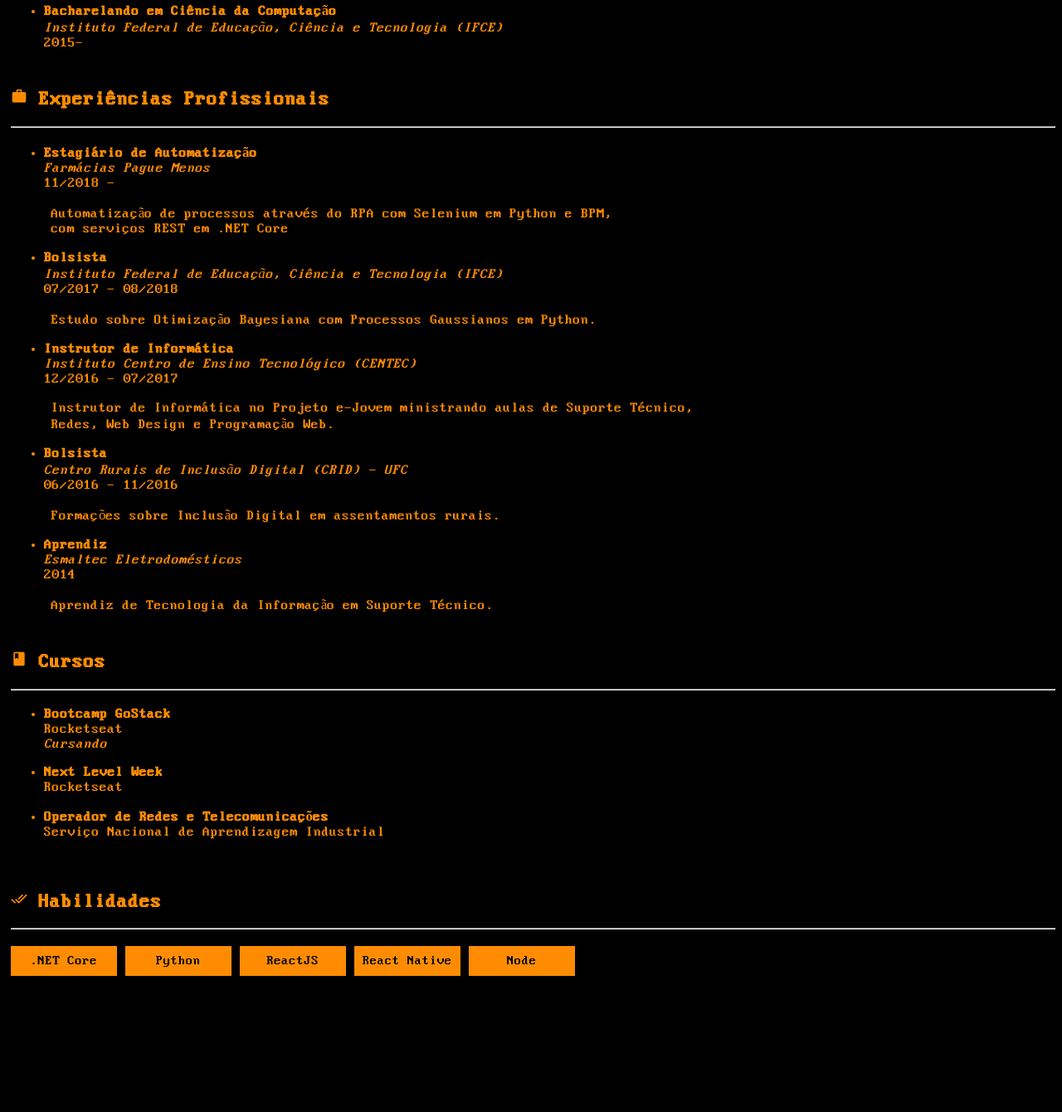
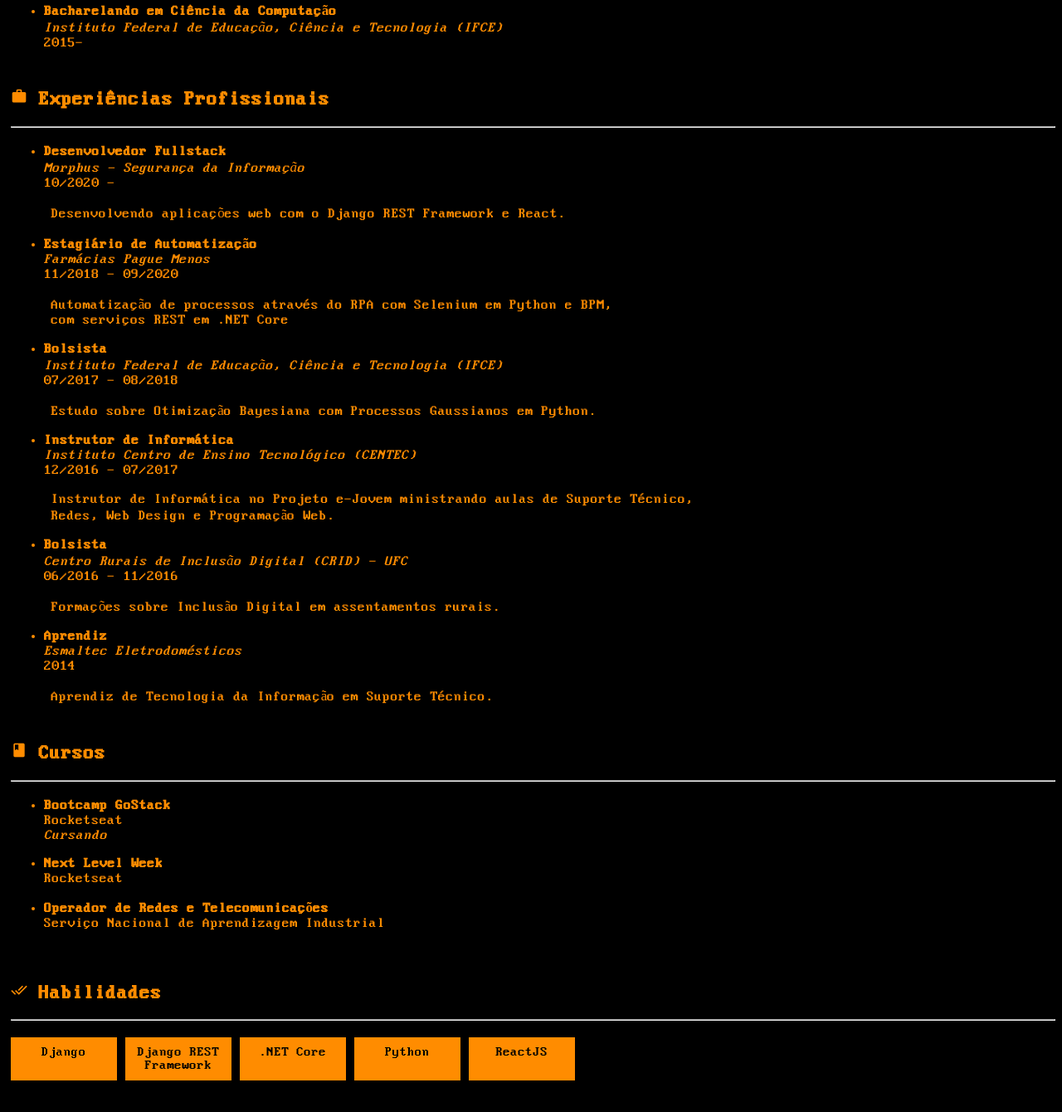
Before and after one commit to yzk23/yzk23.github.io, a plain HTML site: page resume.html in a window 1280 px wide. Shown: the part 472-1812 px from the top of the page at 83% size. Before the commit the page ends 1703 px from the top, so only its background shows below. Drawn offline with Linux system fonts and the light colour scheme.

Commit message:
Update resume.html

```diff
--- a/resume.html
+++ b/resume.html
@@ -164,7 +164,14 @@
         <hr>
         <ul>
           <li>
-            <b>Estagiário de Automatização</b><br> <i>Farmácias Pague Menos</i><br> 11/2018 -
+            <b>Desenvolvedor Fullstack</b><br> <i>Morphus - Segurança da Informação</i><br> 10/2020 -
+          </li>
+          <p>
+            Desenvolvendo aplicações web com o Django REST Framework e React.
+          </p>
+
+          <li>
+            <b>Estagiário de Automatização</b><br> <i>Farmácias Pague Menos</i><br> 11/2018 - 09/2020
           </li>
           <p>
             Automatização de processos através do RPA com Selenium em Python e BPM,<br> com serviços REST em .NET Core
@@ -230,11 +237,11 @@
         </h2>
         <hr>
         <div class="skills-list">
+          <div>Django</div>
+          <div>Django REST Framework</div>
           <div>.NET Core</div>
           <div>Python</div>
           <div>ReactJS</div>
-          <div>React Native</div>
-          <div>Node</div>
         </div>
       </div>
     </div>
```
